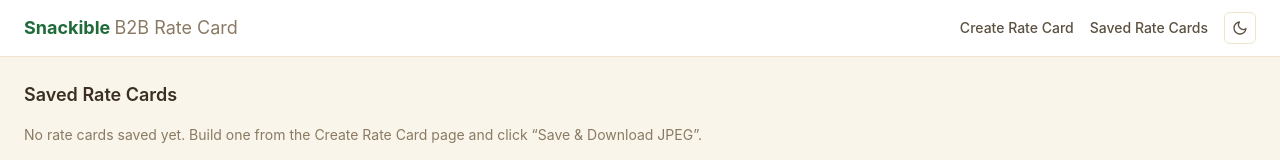
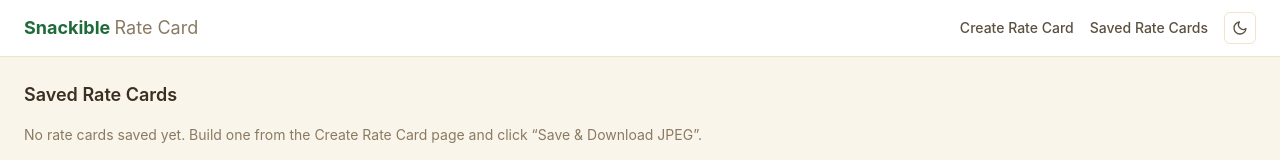
Before and after one commit to Snackible/B2B_Ratecard, a Next.js app: page /saved in a window 1280 px wide. Shown: the top 160 px of the page. Built offline with nearby package versions, Linux system fonts and the light colour scheme.

Commit message:
Tiny Change

```diff
--- a/components/Nav.tsx
+++ b/components/Nav.tsx
@@ -6,7 +6,7 @@
     <header className="border-b border-[var(--panel-border)] bg-[var(--panel-bg)]">
       <div className="mx-auto flex max-w-[1400px] flex-wrap items-center justify-between gap-x-4 gap-y-2 px-4 py-3 sm:px-6">
         <Link href="/" className="text-lg font-bold text-[var(--accent)]">
-          Snackible <span className="font-normal text-[var(--text-muted)]">B2B Rate Card</span>
+          Snackible <span className="font-normal text-[var(--text-muted)]">Rate Card</span>
         </Link>
         <nav className="flex flex-wrap items-center gap-x-4 gap-y-2 text-sm font-medium text-[var(--text-secondary)]">
           <Link href="/" className="hover:text-[var(--accent)]">
```
